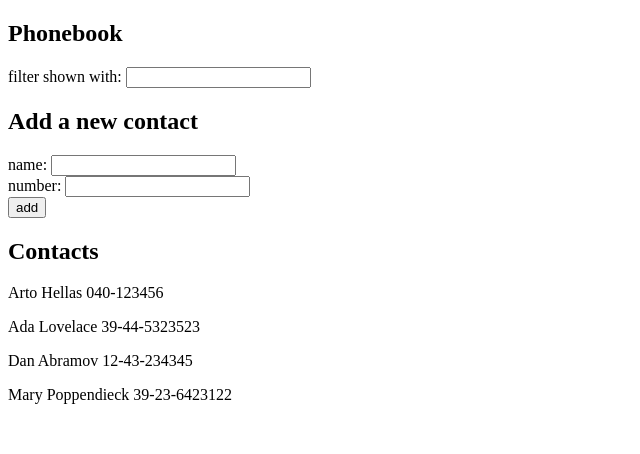
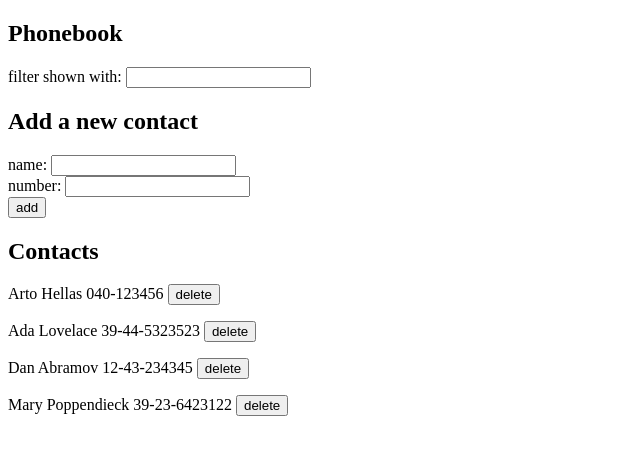
Before and after one commit to JaakkoHirvela/FullStackOpen, a React (Create React App) app in the folder part2/phonebook/: page / in a window 1280 px wide. Shown: the top 454 px of the page, without its empty margins (0-640 px from the left). Built offline with nearby package versions, Linux system fonts and the light colour scheme; data requests are answered from the project's data file.

Commit message:
complete 2.14

```diff
--- a/part2/phonebook/src/App.js
+++ b/part2/phonebook/src/App.js
@@ -1,12 +1,11 @@
 import { useState, useEffect } from 'react'
 import personService from './services/persons'
-
 
 const Contact = (props) => {
   if (props.filter === '' || props.name.toLowerCase().includes(props.filter.toLowerCase())) {
     return (
       <p>
-        {props.name} {props.number}
+        {props.name} {props.number} <button onClick={props.onClick}>delete</button>
       </p>
     )
   }
@@ -36,10 +35,11 @@ const ContactAddingForm = (props) => {
   )
 }
 
-const Contacts = (props) => {
+const Contacts = ({ filter, onClick, persons }) => {
   return (
-    props.persons.map(person =>
-      <Contact key={person.name} name={person.name} number={person.number} filter={props.filter} />)
+    persons.map(person =>
+      <Contact key={person.name} name={person.name}
+        number={person.number} filter={filter} onClick={() => onClick(person.name, person.id)} />)
   )
 }
 
@@ -49,14 +49,14 @@ const App = () => {
   const [newNumber, setNewNumber] = useState('')
   const [newFilter, setNewFilter] = useState('')
 
-  useEffect(() => {
+  const getAll = () => {
     personService.getPersons()
       .then(initialPersons => {
         console.log('initialpersons', initialPersons);
         setPersons(initialPersons)
       })
-  }, [])
-
+  }
+  useEffect(getAll, [])
   console.log('render', persons.length, 'persons')
 
   const addName = (event) => {
@@ -77,6 +77,16 @@ const App = () => {
     }
   }
 
+  const deleteName = (personName, personId) => {
+    console.log("delete clicked", personId);
+    if (window.confirm(`Delete ${personName}?`)) {
+      personService.deletePerson(personId).then(status => {
+        console.log("response status: ", status);
+        getAll()
+      })
+    }
+  }
+
   const handleNameChange = (event) => setNewName(event.target.value)
   const handleNumberChange = (event) => setNewNumber(event.target.value)
   const handleFilterChange = (event) => setNewFilter(event.target.value)
@@ -91,7 +101,7 @@ const App = () => {
         number={newNumber} onNumberChange={handleNumberChange} />
 
       <h2>Contacts</h2>
-      <Contacts persons={persons} filter={newFilter} />
+      <Contacts persons={persons} filter={newFilter} onClick={(personName, personId) => deleteName(personName, personId)} />
     </div>
   )
 }
--- a/part2/phonebook/src/services/persons.js
+++ b/part2/phonebook/src/services/persons.js
@@ -11,6 +11,10 @@ const addPerson = newPerson => {
   return request.then(response => response.data)
 }
 
+const deletePerson = personId => {
+  console.log("url to delete from: ", `${baseUrl}/${personId}`);
+  const request = axios.delete(`${baseUrl}/${personId}`)
+  return request.then(response => response.status)
+}
 
-
-export default { getPersons, addPerson }
+export default { getPersons, addPerson, deletePerson }
```
